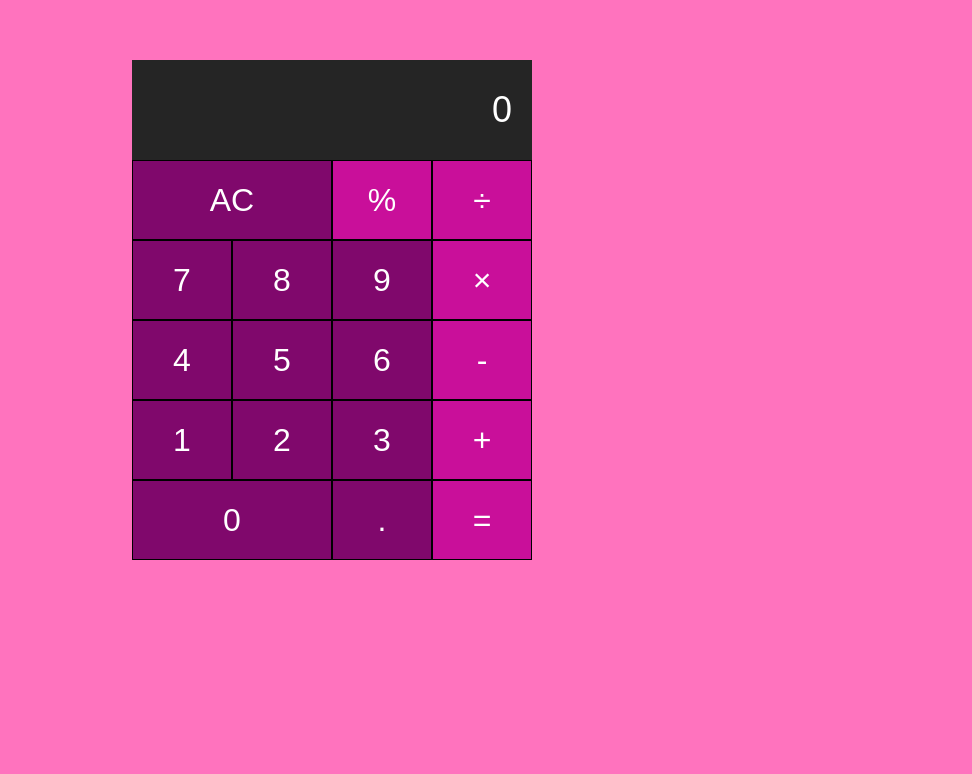
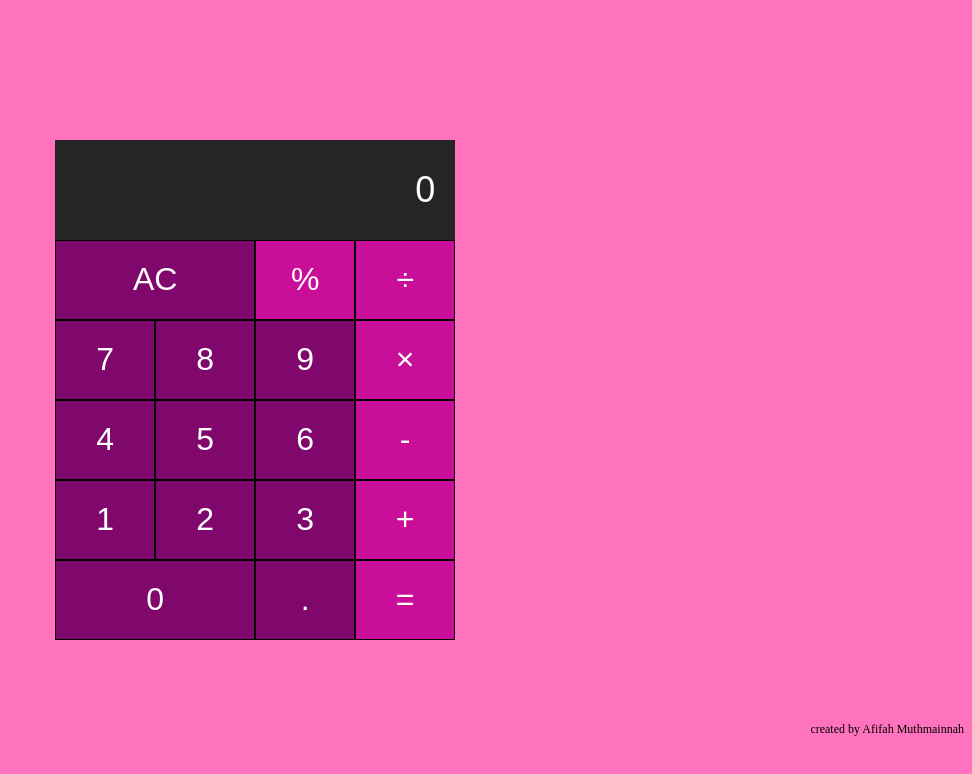
Before and after one commit to afifahmuthmainnah/kalkulator-berbasis-web, a plain HTML site: page index.html in a window 1280 px wide. Shown: the part 198-972 px from the top of the page, without its empty margins (308-1280 px from the left). Before the commit the page ends 816 px from the top, so only its background shows below. Drawn offline with Linux system fonts and the light colour scheme.

Commit message:
Mengatur footer

```diff
--- a/index.html
+++ b/index.html
@@ -40,5 +40,12 @@
             </div>
         </div>
         <script type="text/javascript" src="script.js"></script>
+
+        <footer>
+            <div class="container">
+              <p>created by Afifah Muthmainnah</p>
+            </div>
+          </footer>
+
     </body>
 </html>
--- a/stylesheet.css
+++ b/stylesheet.css
@@ -44,8 +44,19 @@ button{
     background-color: rgb(201, 15, 154);
 }
 button:hover {
-    background-color:rgb(177, 19, 166);
+    background-color:rgb(153, 21, 144);
 }
 .operator:hover, .equal-sign:hover {
     background-color: rgb(255, 0, 212);
 }
+footer p {
+    color: #000000;
+    font-size: 12px;
+    position: relative;
+  }
+
+  footer {
+    padding-top: 900px;
+    padding-bottom: 20px;
+    position: relative;
+  }
```
